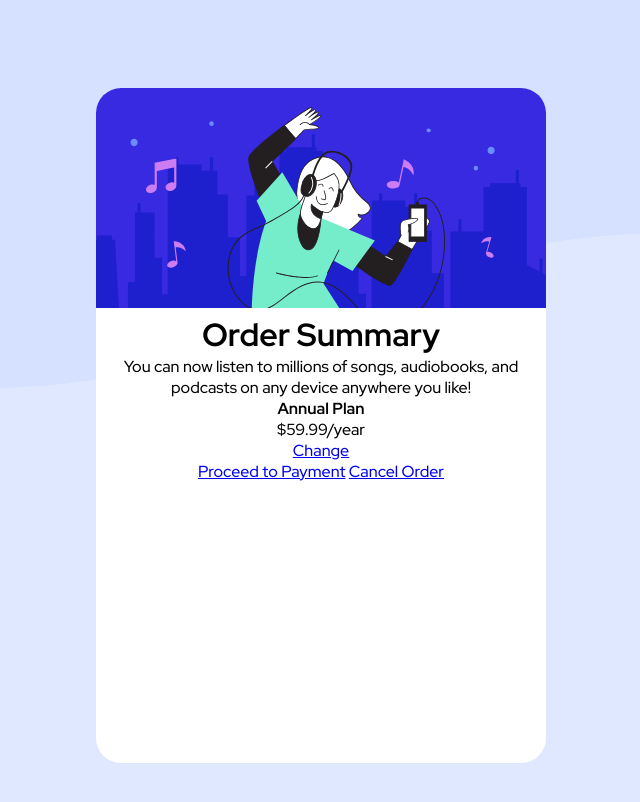
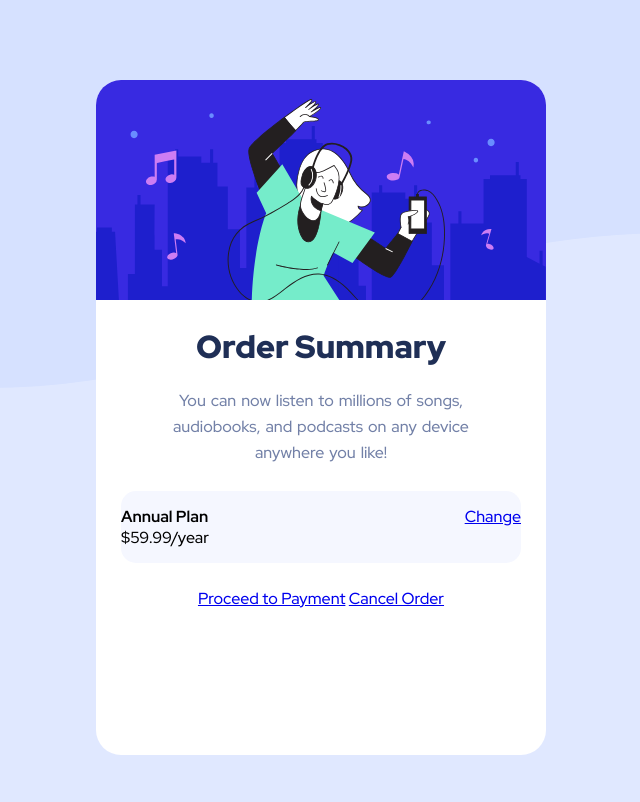
Before and after one commit to Galaxylord-AIM/Frontend-Mentor-Order-summary-card, a plain HTML site: page index.html in a window 1280 px wide. Shown: the whole page, without its empty margins (319-959 px from the left). Drawn offline with Linux system fonts and the light colour scheme.

Commit message:
designing the card

```diff
--- a/css/style.css
+++ b/css/style.css
@@ -17,13 +17,13 @@ body {
     background-repeat: no-repeat;
     background-size: contain;
     text-align: center;
-    /* position: absolute; */
     position: relative;
     font-family: 'Red Hat Display', sans-serif;
+    font-size: 16px;
 }
 
 .container {
-    margin: 11vh auto;
+    margin: 10vh auto;
     background-color: white;
     width: 450px;
     height: 675px;
@@ -32,5 +32,29 @@ body {
 }
 
 .text-area .title {
+    font-weight: 900;
+    color: hsl(223, 47%, 23%);
+    margin: 20px 0;
+}
+
+.text-area .sub-title {
+    padding: 0 40px;
+    font-weight: 500px;
+    color: hsl(224, 23%, 55%);
+    line-height: 26px;
+    word-spacing: 1.5px;
+}
+
+.plan-box {
+    margin: 25px;
+    background-color: hsl(225, 100%, 98%);
+    border-radius: 15px;
+    padding: 15px 0;
+    display: flex;
+    justify-content: space-between;
+}
+
+.plan-box .plan-box-left {
+    text-align: left;
 
 }
```
Also changed, not shown: 1 other file.
